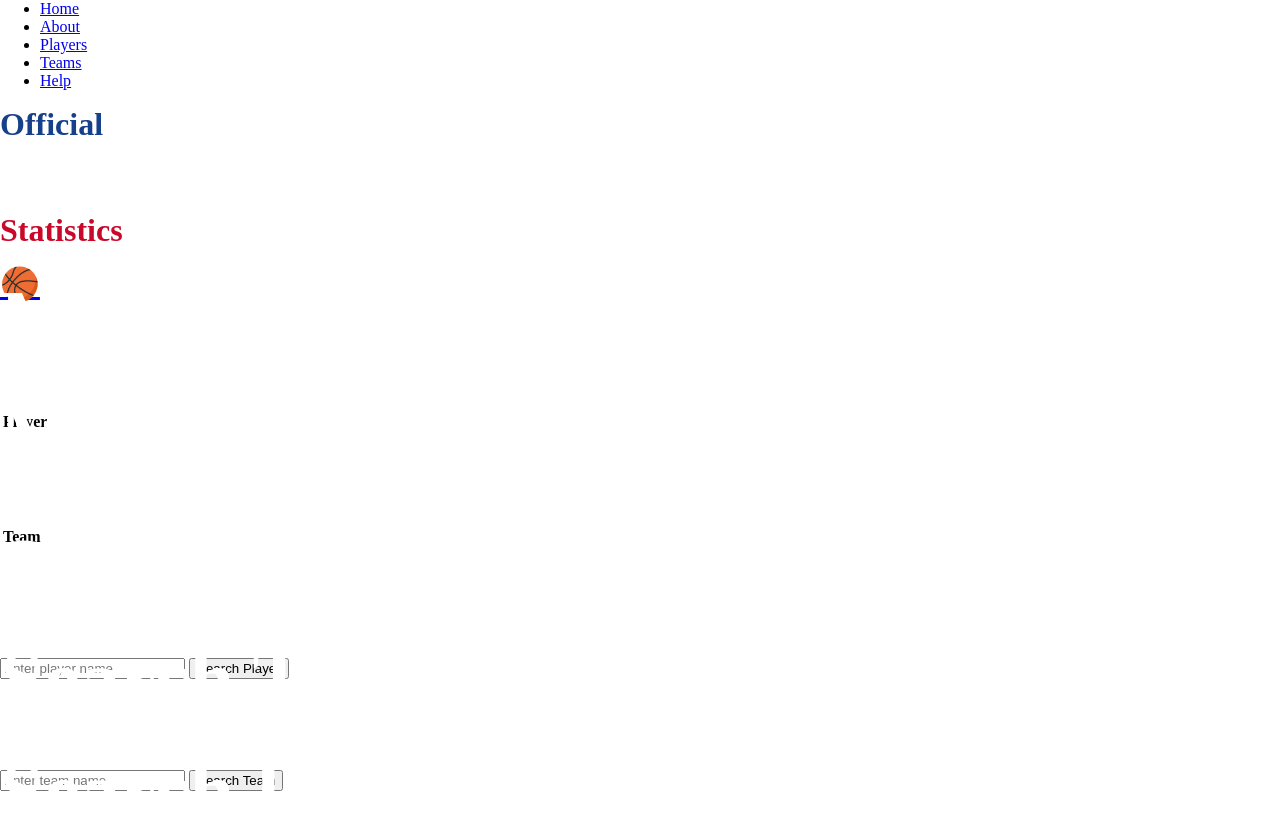
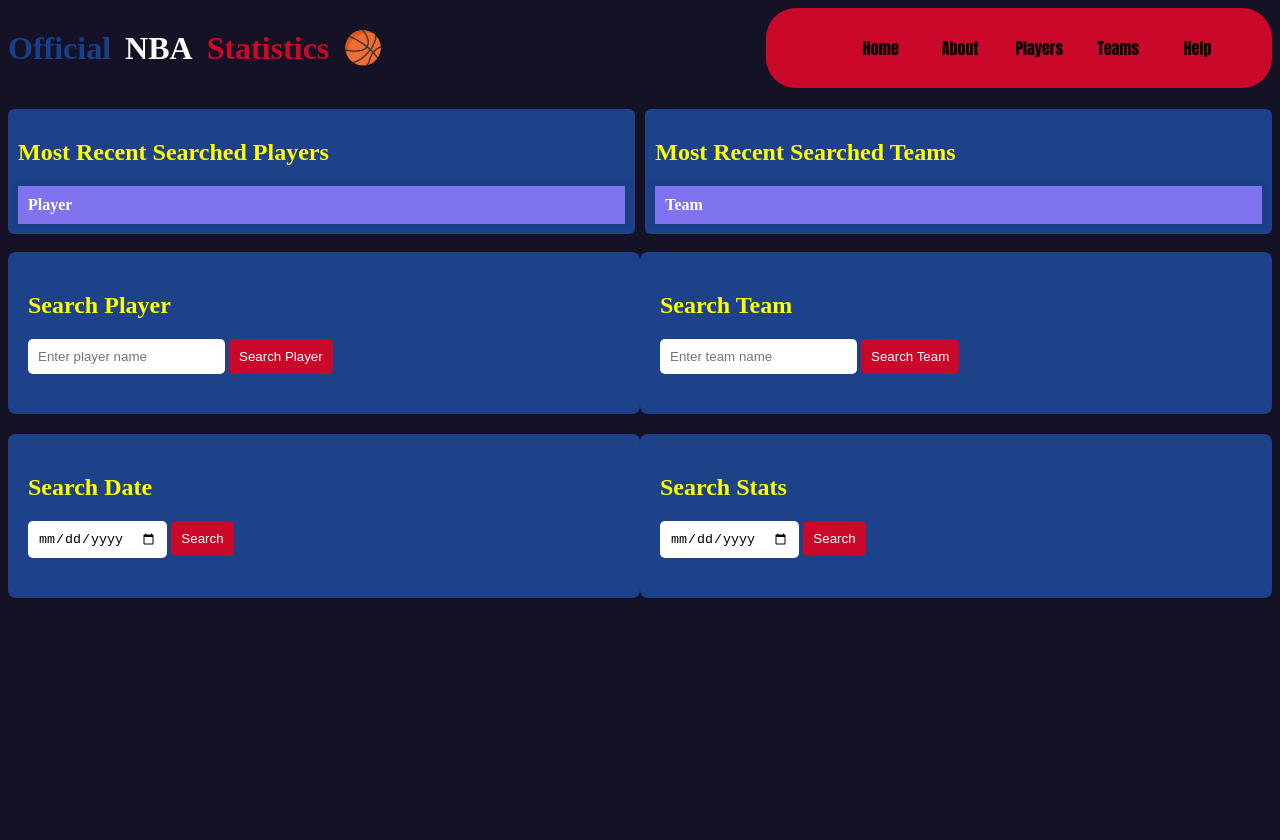
Before and after one commit to speng10/INST377-Final, a website: page public/homePage.html in a window 1280 px wide. Shown: the top 840 px of the page. After the commit the page ends 800 px from the top, so only its background shows below. Drawn offline with nearby package versions, Linux system fonts and the light colour scheme; no server answers.

Commit message:
updates to css

```diff
--- a/public/homePage.html
+++ b/public/homePage.html
@@ -1,7 +1,7 @@
 <html>
 <head>
     <title>Home</title>
-    <link rel="stylesheet" href="style.css">
+    <link rel="stylesheet" href="homepage.css">
 </head>
 
 <body id="mainBody">
```
